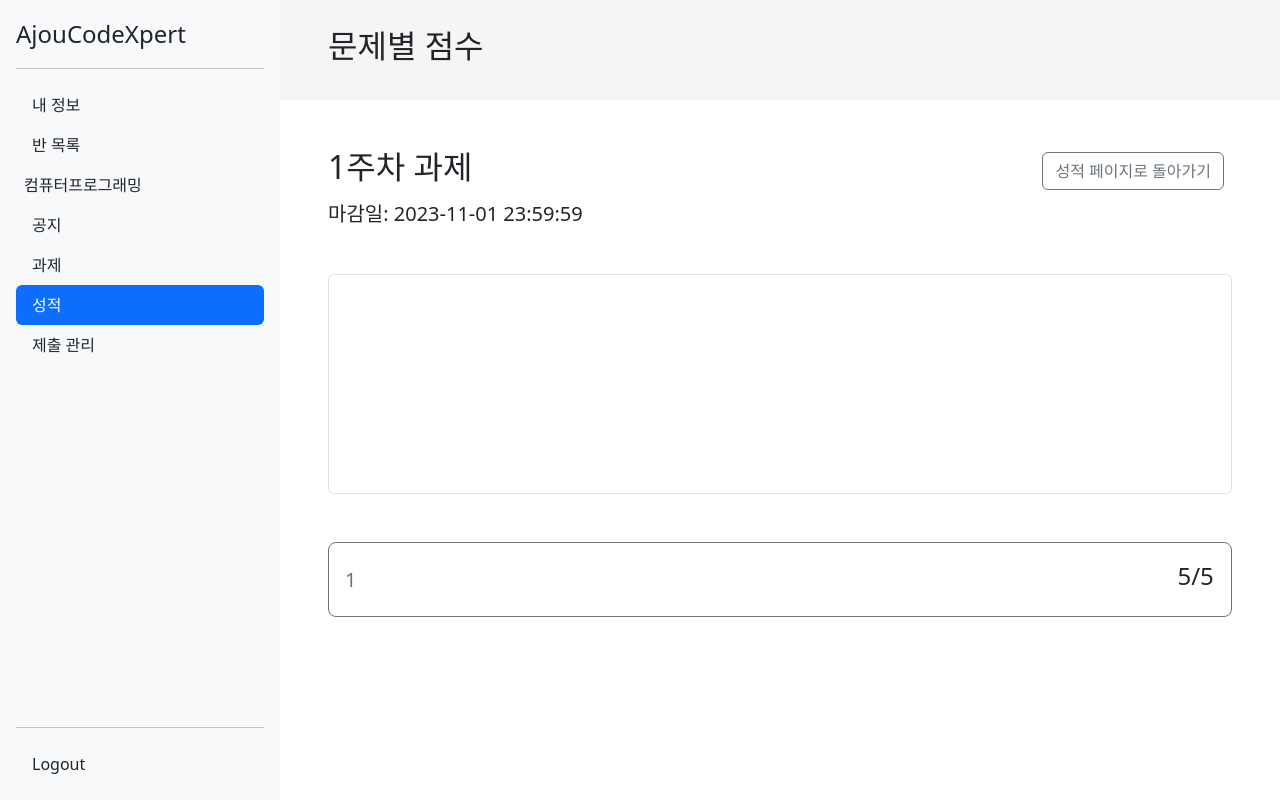
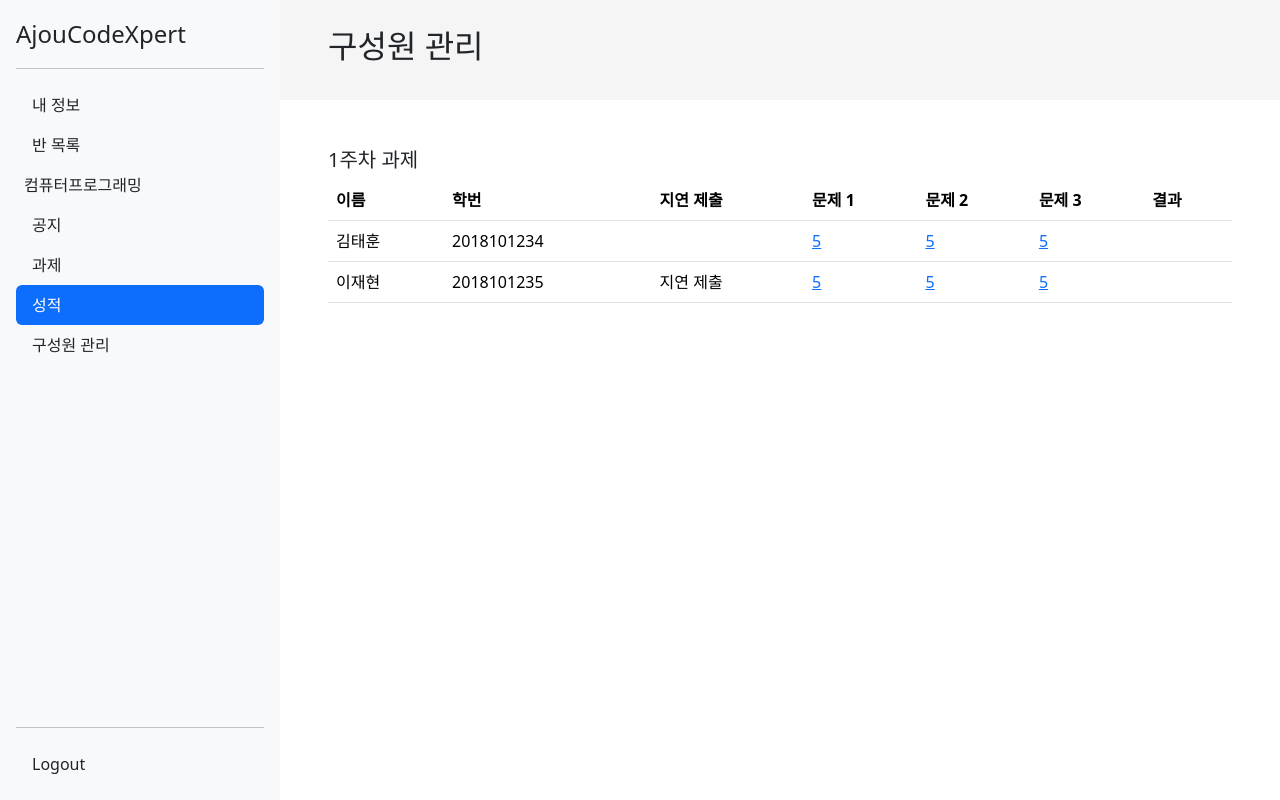
Before and after one commit to 2023-Fall-SE-CodeMates/AjouCodeXpert_Web, a React (Create React App) app: page /classes/1/scores/1 in a window 1280 px wide. Built offline with nearby package versions, Linux system fonts and the light colour scheme.

Commit message:
반 개설 페이지(TA), 제출 확인 페이지(TA) 구현

```diff
--- /dev/null
+++ b/src/components/table/StudentScoreTable.jsx
@@ -0,0 +1,54 @@
+import React from "react";
+import PropTypes from "prop-types";
+import { useParams, Link } from "react-router-dom";
+
+StudentScoreTable.propTypes = {
+  rows: PropTypes.arrayOf(PropTypes.object).isRequired,
+  numberOfProblems: PropTypes.number.isRequired,
+};
+
+// TODO: 제출 결과 처리 폼 추가
+// name, studentCode, delayed, problemScores, totalScore, id
+function StudentScoreTable({ rows, numberOfProblems }) {
+  const { classId, assignmentId } = useParams();
+  return (
+    <table className="table">
+      <thead>
+        <tr>
+          <th>이름</th>
+          <th>학번</th>
+          <th>지연 제출</th>
+          {Array.from({ length: numberOfProblems }, (_, i) => i + 1).map(
+            (i) => (
+              <th key={i}>문제 {i}</th>
+            )
+          )}
+          <th>결과</th>
+        </tr>
+      </thead>
+      <tbody>
+        {rows.map((row) => (
+          <tr key={row.id}>
+            <td>{row.name}</td>
+            <td>{row.studentCode}</td>
+            <td>{row.delayed && "지연 제출"}</td>
+            {Array.from({ length: numberOfProblems }, (_, i) => i + 1).map(
+              (i) => (
+                <td key={i}>
+                  <Link
+                    to={`/classes/${classId}/scores/${assignmentId}/${i}/${row.id}`}
+                  >
+                    {row.problemScores[i - 1]}
+                  </Link>
+                </td>
+              )
+            )}
+            <td></td>
+          </tr>
+        ))}
+      </tbody>
+    </table>
+  );
+}
+
+export default StudentScoreTable;
--- a/src/pages/common/LoginPage.jsx
+++ b/src/pages/common/LoginPage.jsx
@@ -8,6 +8,7 @@ import * as Yup from "yup";
 
 function LoginPage(props) {
   return (
+    <div className="d-flex px-1 flex-column vh-100 justify-content-center align-items-center">
       <Formik
         initialValues={{
           id: "",
@@ -24,7 +25,6 @@ function LoginPage(props) {
       >
         {(props) => (
           <Form>
-          <div className="d-flex px-1 flex-column vh-100 justify-content-center align-items-center">
             {/* 로그인 */}
             <div
               className={cn(
@@ -69,10 +69,10 @@ function LoginPage(props) {
             <Link className="nav-link mt-4" to="/signup">
               회원이 아니십니까?
             </Link>
-          </div>
           </Form>
         )}
       </Formik>
+    </div>
   );
 }
 
--- a/src/pages/common/SignUpPage.jsx
+++ b/src/pages/common/SignUpPage.jsx
@@ -10,6 +10,7 @@ import * as Yup from "yup";
 // TODO: 입력 제약조건 추가
 function SignUpPage(props) {
   return (
+    <div className="d-flex px-1 flex-column vh-100 justify-content-center align-items-center">
       <Formik
         initialValues={{
           id: "",
@@ -34,7 +35,6 @@ function SignUpPage(props) {
       >
         {(props) => (
           <Form>
-          <div className="d-flex px-1 flex-column vh-100 justify-content-center align-items-center">
             <div
               className={cn(
                 "d-flex flex-column justify-content-center",
@@ -132,10 +132,10 @@ function SignUpPage(props) {
                 </button>
               </div>
             </div>
-          </div>
           </Form>
         )}
       </Formik>
+    </div>
   );
 }
 
--- a/src/pages/ta/CreateClassPage.jsx
+++ b/src/pages/ta/CreateClassPage.jsx
@@ -1,8 +1,66 @@
 // 반 개설 페이지
 import React from "react";
+import Sidebar from "components/Sidebar";
+import Titlebar from "components/Titlebar";
+import { Formik, Form, Field } from "formik";
+import * as Yup from "yup";
 
 function CreateClassPage(props) {
-  return <div>반 개설 페이지</div>;
+  return (
+    <div className="d-flex flex-row">
+      <Sidebar />
+      <div className="flex-fill d-flex flex-column">
+        <Titlebar title="반 개설" />
+        <div className="container px-5">
+          <Formik
+            initialValues={{
+              subjectName: "",
+              subjectCode: "",
+            }}
+            enableReinitialize={true}
+            onSubmit={(data) => {
+              console.log(data);
+            }}
+            validationSchema={Yup.object().shape({
+              subjectName: Yup.string(),
+              subjectCode: Yup.string(),
+            })}
+          >
+            {(props) => (
+              <Form className="mt-5 w-50">
+                <fieldset className="d-flex flex-row d-flex align-items-baseline form-group my-3">
+                  <label className="form-label text-nowrap me-2">과목명</label>
+                  <Field
+                    className="form-control"
+                    type="text"
+                    name="subjectName"
+                  />
+                </fieldset>
+                <fieldset className="d-flex flex-row d-flex align-items-baseline form-group my-3">
+                  <label className="form-label text-nowrap me-2">
+                    과목 코드
+                  </label>
+                  <Field
+                    className="form-control"
+                    type="text"
+                    name="subjectCode"
+                  />
+                </fieldset>
+                <div className="d-flex flex-row justify-content-end">
+                  <button
+                    type="submit"
+                    className="btn btn-outline-primary ms-2"
+                  >
+                    개설 요청
+                  </button>
+                </div>
+              </Form>
+            )}
+          </Formik>
+        </div>
+      </div>
+    </div>
+  );
 }
 
 export default CreateClassPage;
--- a/src/pages/ta/SubmissionCheckPage.jsx
+++ b/src/pages/ta/SubmissionCheckPage.jsx
@@ -1,8 +1,53 @@
 // 제출 확인 페이지
 import React from "react";
+import style from "styles/pages/ta/SubmissionCheckPage.module.css";
+import cn from "classnames";
+import Sidebar from "components/Sidebar";
+import Titlebar from "components/Titlebar";
+import { useParams } from "react-router-dom";
+import StudentScoreTable from "components/table/StudentScoreTable";
 
 function SubmissionCheckPage(props) {
-  return <div>제출 확인 페이지</div>;
+  const { classId, assignmentId } = useParams();
+
+  const scores = [
+    {
+      id: 1,
+      name: "김태훈",
+      studentCode: "2018101234",
+      delayed: false,
+      problemScores: [5, 5, 5],
+    },
+    {
+      id: 2,
+      name: "이재현",
+      studentCode: "2018101235",
+      delayed: true,
+      problemScores: [5, 5, 5],
+      totalScore: 10,
+    },
+  ];
+
+  return (
+    <div className="d-flex flex-row">
+      <Sidebar classId={classId} subjectName="컴퓨터프로그래밍" />
+      <div className="flex-fill d-flex flex-column">
+        <Titlebar title="구성원 관리" />
+        <div className="container px-5">
+          {/* 구성원 목록 */}
+          <h5 className="mt-5">1주차 과제</h5>
+          <div
+            className={cn(
+              "overflow-x-scroll overflow-y-scroll",
+              style.tableBox
+            )}
+          >
+            <StudentScoreTable rows={scores} numberOfProblems={3} />
+          </div>
+        </div>
+      </div>
+    </div>
+  );
 }
 
 export default SubmissionCheckPage;
--- a/src/services/AuthContext.jsx
+++ b/src/services/AuthContext.jsx
@@ -22,7 +22,7 @@ export default function AuthProvider({ children }) {
 
   // TODO: API명세를 검토하고 role을 어떻게 처리할 지 결정하고, useAuth 사용하는 부분 수정하기
   const isAuthenticated = true;
-  const role = "student";
+  const role = "ta";
 
   return (
     <AuthContext.Provider value={{ isAuthenticated, role }}>
--- /dev/null
+++ b/src/styles/pages/ta/SubmissionCheckPage.module.css
@@ -0,0 +1,3 @@
+.tableBox {
+    height: 300px;
+}
```
Lines whose indentation alone changed are shown as unchanged.
